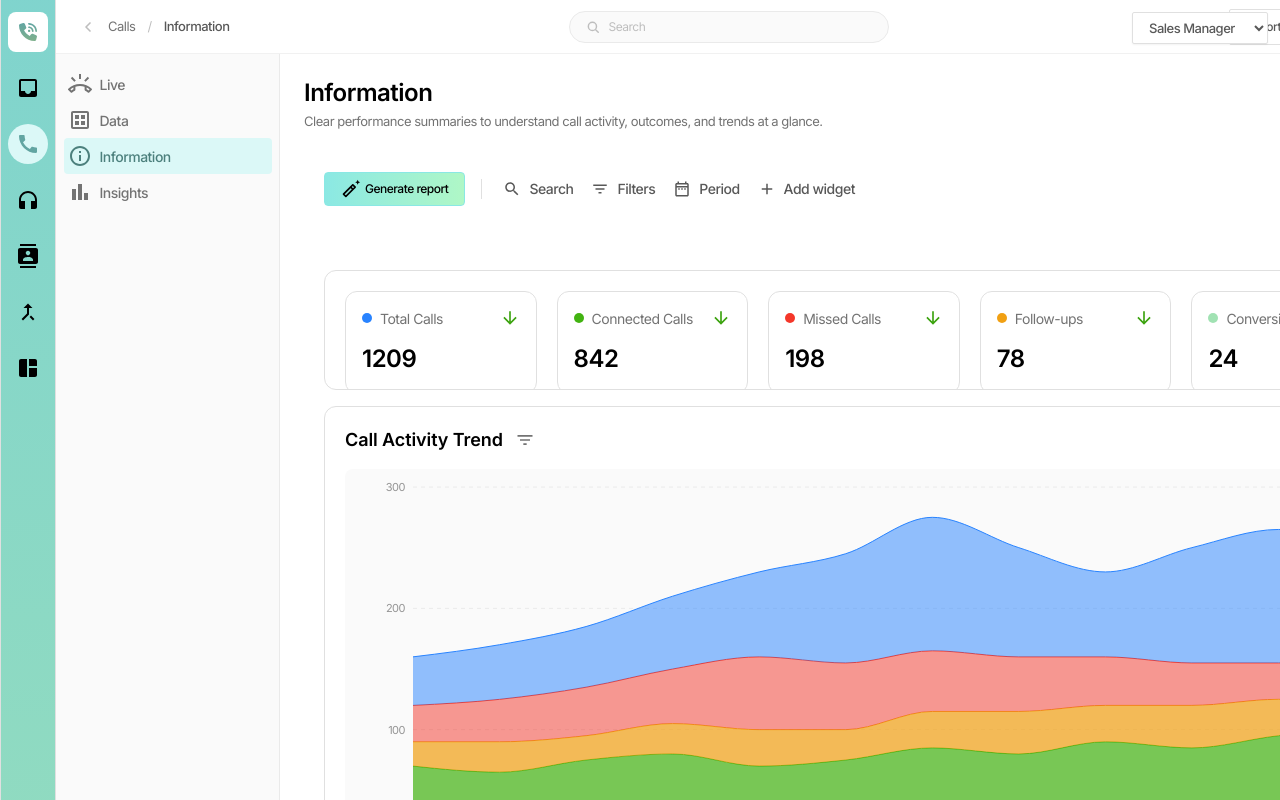
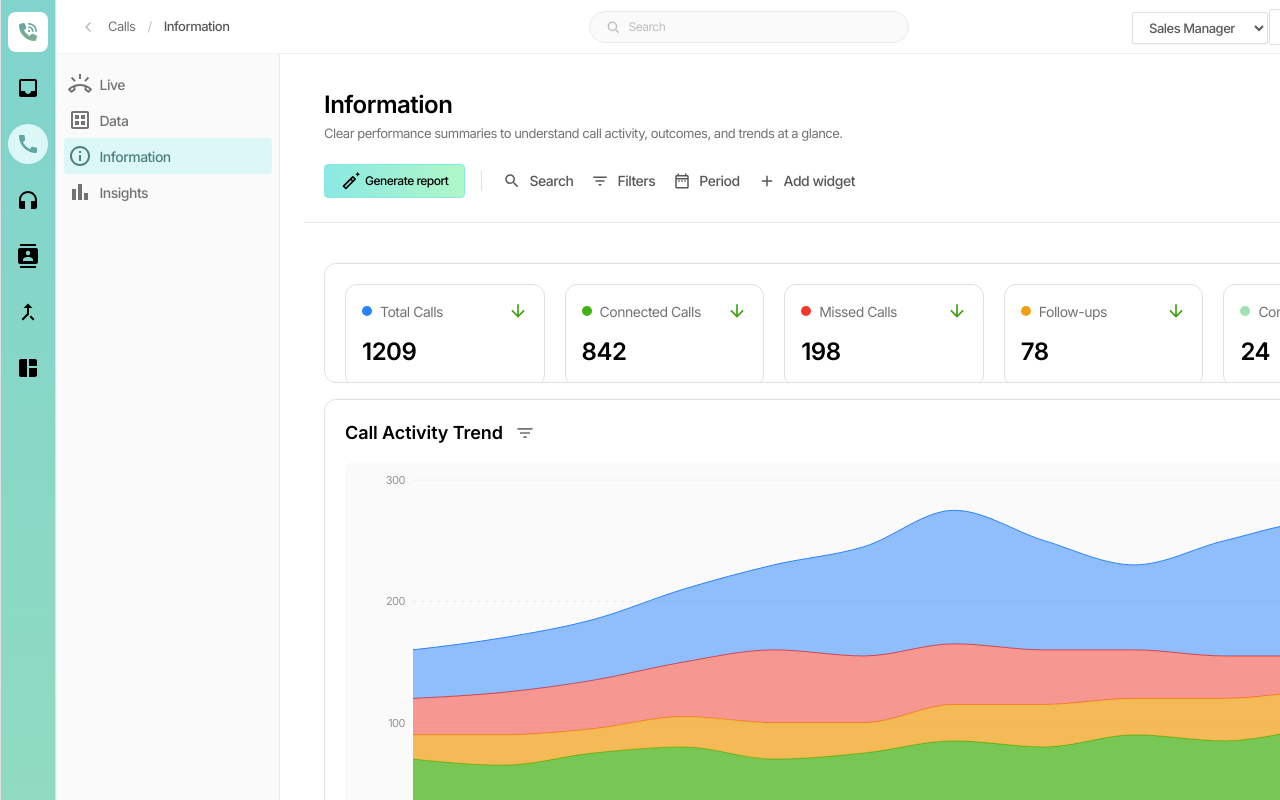
Before and after one commit to le-Affan/closiro-frontend, a React (Create React App) app: page / in a window 1280 px wide. Shown: the top 800 px of the page. Built offline with nearby package versions, Linux system fonts and the light colour scheme.

Commit message:
fix: add bottom line to page header

```diff
--- a/src/components/PageHeader.jsx
+++ b/src/components/PageHeader.jsx
@@ -385,7 +385,7 @@ const PageHeader = ({ selectedProfile }) => {
   const [searchQuery, setSearchQuery] = useState('');
 
   return (
-    <>
+    <div style={{ display: 'flex', padding: '12px 20px 24px 20px', flexDirection: 'column', alignItems: 'flex-start', gap: 20, alignSelf: 'stretch', borderBottom: '1px solid #eaeaea', background: '#ffffff' }}>
       {/* Header */}
       <div>
         <div style={{ width: 1120, height: 30, display: 'flex', justifyContent: 'space-between', alignItems: 'center', alignSelf: 'stretch', gap: 8 }}>
@@ -400,7 +400,7 @@ const PageHeader = ({ selectedProfile }) => {
       </div>
 
       {/* Action bar */}
-      <div style={{ padding: '20px 20px 24px 20px', display: 'flex', justifyContent: 'space-between', alignItems: 'center', alignSelf: 'stretch' }}>
+      <div style={{ display: 'flex', justifyContent: 'space-between', alignItems: 'center', alignSelf: 'stretch' }}>
         <div className="flex items-center gap-2">
           <GenerateReportButton selectedProfile={selectedProfile} />
           <div className="w-px h-5 bg-[#e0e0e0] mx-2" />
@@ -419,7 +419,7 @@ const PageHeader = ({ selectedProfile }) => {
           Searching for: {searchQuery}
         </div>
       )}
-    </>
+    </div>
   );
 };
 
```
